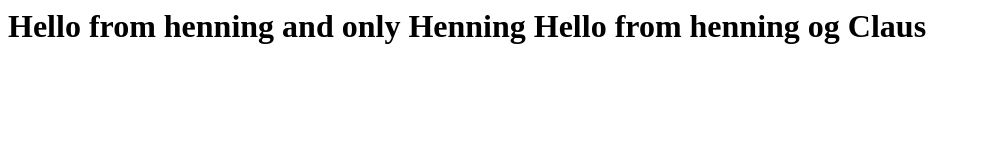
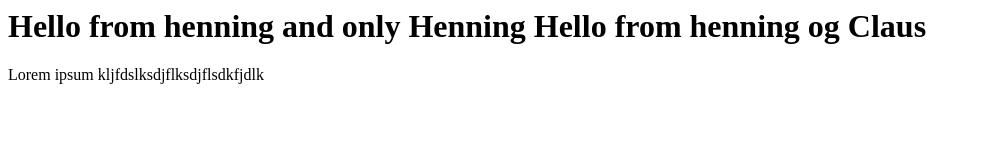
Before and after one commit to techkea/dat21bproject, a plain HTML site: page index.html in a window 1280 px wide. Shown: the whole page, without its empty margins (0-981 px from the left). Drawn offline with Linux system fonts and the light colour scheme.

Commit message:
new feat loren ipsum

```diff
--- a/index.html
+++ b/index.html
@@ -4,3 +4,5 @@
     Hello from henning og Claus
 
 </h1>
+
+<p>Lorem ipsum kljfdslksdjflksdjflsdkfjdlk</p>
```
